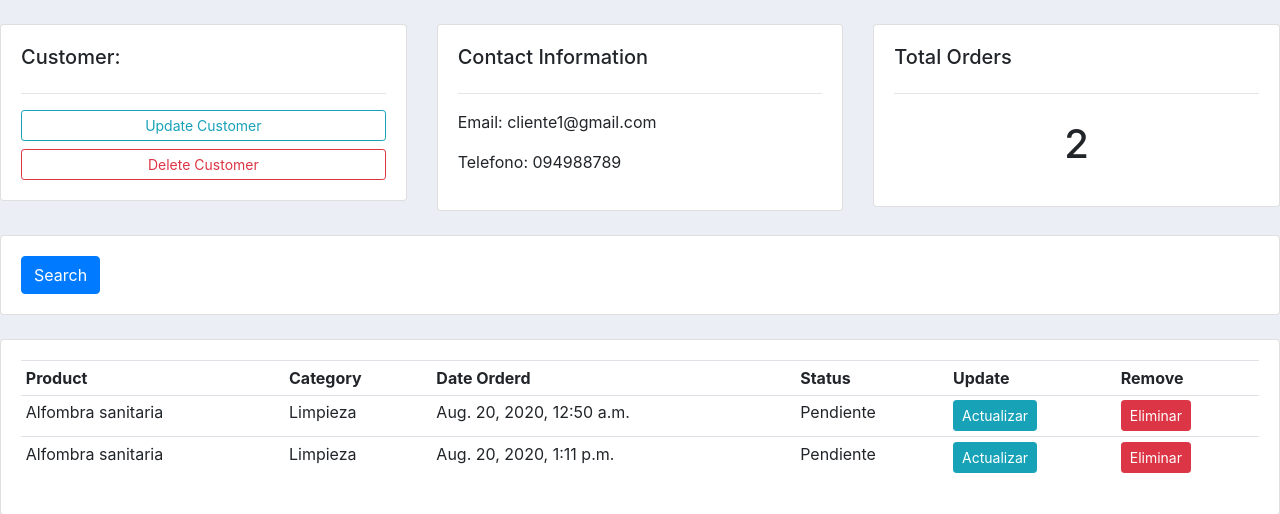
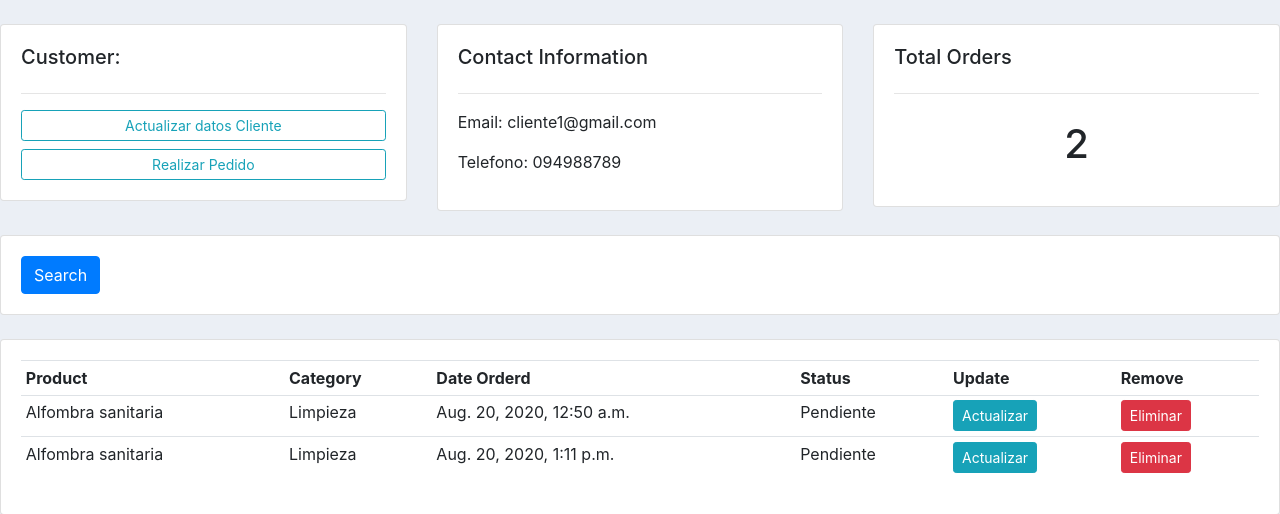
Before and after one commit to CasasNoelia/VidInsumos, a Django app: page /cliente/1/ in a window 1280 px wide. Shown: the part 233-747 px from the top of the page. Run offline with Django 3.2, Linux system fonts and the light colour scheme; data comes from the database, SQL or seed files in the repository; both versions use the stored data as it was after the commit; some libraries are stand-ins or nearby versions.

Commit message:
Actualizacon Update + Delete + vistas desde cliente

```diff
--- a/accounts/models.py
+++ b/accounts/models.py
@@ -54,3 +54,6 @@ class Pedido(models.Model):
     productos = models.ForeignKey(Productos, null=True, on_delete=models.SET_NULL)
     fecha_creacion = models.DateTimeField(auto_now_add=True, null=True)
     status = models.CharField(max_length=200, null=True, choices=STATUS)
+
+    def __str__(self):
+        return self.productos.name
--- a/accounts/templates/accounts/cliente.html
+++ b/accounts/templates/accounts/cliente.html
@@ -9,8 +9,8 @@
 		<div class="card card-body">
 			<h5>Customer:</h5>
 			<hr>
-			<a class="btn btn-outline-info  btn-sm btn-block" href="">Update Customer</a>
-			<a class="btn btn-outline-danger  btn-sm btn-block" href="">Delete Customer</a>
+			<a class="btn btn-outline-info  btn-sm btn-block" href="">Actualizar datos Cliente</a>
+			<a class="btn btn-outline-info  btn-sm btn-block" href="{% url 'crear_pedido' cliente.id %}">Realizar Pedido</a>
 
 		</div>
 	</div>
@@ -68,8 +68,8 @@
 					<td>{{pedido.productos.categoria}}</td>
 					<td>{{pedido.fecha_creacion}}</td>
 					<td>{{pedido.status}}</td>
-					<td><a class="btn btn-sm btn-info" href="" >Actualizar</a></td>
-					<td><a class="btn btn-sm btn-danger" href="" >Eliminar</a></td>
+					<td><a class="btn btn-sm btn-info" href="{% url 'actualizar_pedido' pedido.id %}">Actualizar</a> </td>
+					<td><a class="btn btn-sm btn-danger" href="{% url 'eliminar_pedido' pedido.id %}">Eliminar</a> </td>
 
 				</tr>
 
--- a/accounts/templates/accounts/dashboard.html
+++ b/accounts/templates/accounts/dashboard.html
@@ -37,7 +37,6 @@
         <h5>TOTAL PEDIDOS:</h5>
         <hr>
         <div class="card card-body">
-        <a class="btn btn-primary btn-sm btn-block" href="{% url 'crear_pedido' %}">Crear pedidos</a>
             <table class="table table-sm">
                 <tr>
                     <th>Productos</th>
@@ -52,8 +51,8 @@
                         <td>{{pedido.productos}}</td>
                         <td>{{pedido.fecha_creacion}}</td>
                         <td>{{pedido.status}}</td>
-                        <td><a class="btn btn-sm btn-info" href="">Actualizar</a> </td>
-                        <td><a class="btn btn-sm btn-danger" href="">Eliminar</a> </td>
+                        <td><a class="btn btn-sm btn-info" href="{% url 'actualizar_pedido' pedido.id %}">Actualizar</a> </td>
+                        <td><a class="btn btn-sm btn-danger" href="{% url 'eliminar_pedido' pedido.id %}">Eliminar</a> </td>
                     </tr>
                 {% endfor %}
 
--- a/accounts/urls.py
+++ b/accounts/urls.py
@@ -5,5 +5,8 @@ urlpatterns = [
     path('', views.home, name="home"),
     path('productos/', views.productos, name='productos'),
     path('cliente/<str:pk_test>/', views.cliente, name="cliente"),
-    path('crear_pedido/', views.crearPedido, name="crear_pedido"),
+
+    path('crear_pedido/<str:pk>/', views.crearPedido, name="crear_pedido"),
+    path('actualizar_pedido/<str:pk>/', views.actualizarPedido, name="actualizar_pedido"),
+    path('eliminar_pedido/<str:pk>/', views.eliminarPedido, name="eliminar_pedido"),
 ]
--- a/accounts/views.py
+++ b/accounts/views.py
@@ -1,9 +1,12 @@
-from django.shortcuts import render
+from django.shortcuts import render,redirect
 from django.http import HttpResponse
 from .models import *
-
-# Create your views here.
-#'Pendiente' 'Pronto para entrega''Entregado'
+from .forms import PedidoForm
+from django.shortcuts import render, redirect
+from django.http import HttpResponse
+from django.forms import inlineformset_factory
+from .models import *
+from .forms import PedidoForm
 
 def home(request):
     pedido = Pedido.objects.all()
@@ -30,7 +33,41 @@ def cliente(request, pk_test):
     context = {'cliente': cliente, 'pedido': pedido, 'pedido_count': pedido_count}
     return render(request, 'accounts/cliente.html',context)
 
-def crearPedido(request):
+def crearPedido(request, pk):
+    PedidoFormSet = inlineformset_factory(Cliente, Pedido, fields=('productos', 'status'), extra=10)
+    cliente = Cliente.objects.get(id=pk)
+    formset = PedidoFormSet(queryset=Pedido.objects.none(), instance=cliente)
+    #form = PedidoForm(initial={'cliente': cliente})
+    if request.method == 'POST':
+        formset = PedidoFormSet(request.POST, instance=cliente)
+        if formset.is_valid():
+            formset.save()
+            return redirect('/')
 
-    context = {}
+
+    context = {'form': formset}
     return render(request, 'accounts/pedido_form.html', context)
+
+
+def actualizarPedido(request, pk):
+
+    pedido = Pedido.objects.get(id=pk)
+    form = PedidoForm(instance=pedido)
+
+    if request.method == 'POST':
+        form = PedidoForm(request.POST, instance=pedido)
+        if form.is_valid():
+            form.save()
+            return redirect('/')
+
+    context = {'form': form}
+    return render(request, 'accounts/pedido_form.html', context)
+
+def eliminarPedido(request,pk):
+    pedido = Pedido.objects.get(id=pk)
+    if request.method == "POST":
+        pedido.delete()
+        return redirect('/')
+
+    context = {'item': pedido}
+    return render(request, 'accounts/eliminar.html', context)
```
Also changed, not shown: accounts/forms.py (added, +7 -0 lines), accounts/templates/accounts/eliminar.html (added, +24 -0 lines), db.sqlite3.
